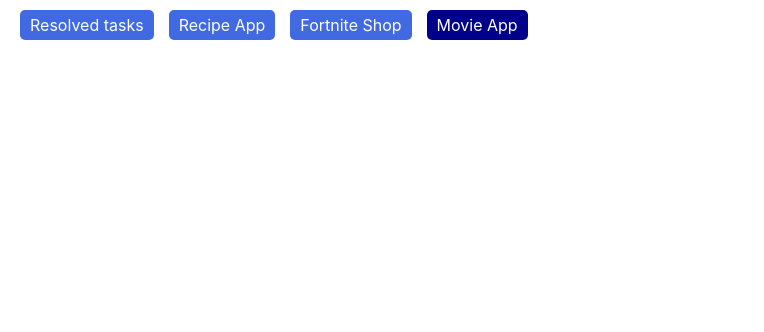
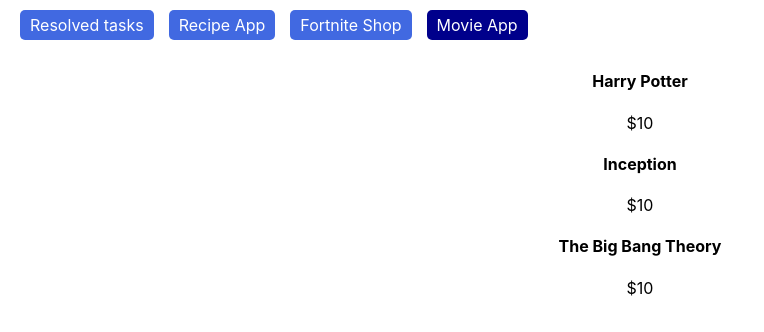
Before and after one commit to Radosh-93/ReactJS, a React (Create React App) app in the folder TasksToSolve/moutain-of-tasks/: page /movies in a window 1280 px wide. Shown: the top 332 px of the page, without its empty margins (0-764 px from the left). Built offline with nearby package versions, Linux system fonts and the light colour scheme.

Commit message:
Movie App v1

```diff
--- a/TasksToSolve/moutain-of-tasks/src/App.css
+++ b/TasksToSolve/moutain-of-tasks/src/App.css
@@ -1,6 +1,9 @@
 li, ul, p, h3, h1 {
   margin: 0;
   padding: 0;
+}
+li {
+  list-style: none;
 }
 a {
   text-decoration: none;
--- a/TasksToSolve/moutain-of-tasks/src/App.js
+++ b/TasksToSolve/moutain-of-tasks/src/App.js
@@ -4,6 +4,7 @@
 import TasksContainer from "./Apps/Tasks/components/TasksContainer";
 import RecipeApp from "./Apps/RecipeApp/RecipeApp";
 import FortniteShop from "./Apps/FortniteShop/components/FortniteShop";
+import MovieApp from "./Apps/MovieApp/MovieApp";
 
 function App() {
     return (
@@ -18,6 +19,7 @@
                 <Route path={'/tasks'} render={() => <TasksContainer/>}/>
                 <Route path={'/recipe'} render={() => <RecipeApp/>}/>
                 <Route path={'/fortnite'} render={() => <FortniteShop/>}/>
+                <Route path={'/movies'} render={() => <MovieApp/>}/>
             </Switch>
 
         </div>
--- /dev/null
+++ b/TasksToSolve/moutain-of-tasks/src/Apps/MovieApp/MovieApp.jsx
@@ -0,0 +1,13 @@
+import React from "react";
+import MovieList from "./components/MovieList";
+import style from './MovieApp.module.css'
+
+const MovieApp = () => {
+    return (
+        <div className={style.container}>
+            <MovieList/>
+        </div>
+    )
+}
+
+export default MovieApp
--- /dev/null
+++ b/TasksToSolve/moutain-of-tasks/src/Apps/MovieApp/MovieApp.module.css
@@ -0,0 +1,3 @@
+.container {
+    text-align: center;
+}
--- /dev/null
+++ b/TasksToSolve/moutain-of-tasks/src/Apps/MovieApp/components/Movie.jsx
@@ -0,0 +1,14 @@
+import React from "react";
+
+const Movie = ({name, price}) => {
+
+    return (
+        <li>
+            <h4>{name}</h4>
+            <p>{price}</p>
+        </li>
+
+    )
+}
+
+export default Movie
--- /dev/null
+++ b/TasksToSolve/moutain-of-tasks/src/Apps/MovieApp/components/MovieList.jsx
@@ -0,0 +1,21 @@
+import React, {useState} from "react";
+import Movie from "./Movie";
+
+const MovieList = () => {
+    const [movies, setMovies] = useState([
+        {id: 1, name: 'Harry Potter', price: '$10'},
+        {id: 2, name: 'Inception', price: '$10'},
+        {id: 3, name: 'The Big Bang Theory', price: '$10'},
+    ])
+
+    return (
+        <div>
+            {movies.map(movie => (
+                <Movie key={movie.id} name={movie.name} price={movie.price}/>
+
+            ))}
+        </div>
+    )
+}
+
+export default MovieList
```
